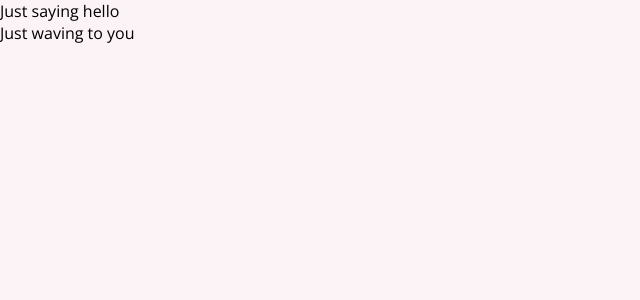
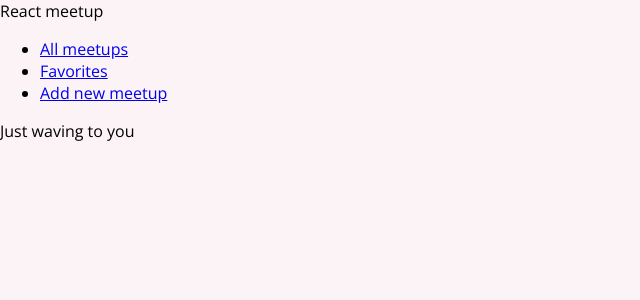
Before and after one commit to skywindzz/meetUpDemo, a React (Create React App) app: page /new-meetup in a window 1280 px wide. Shown: the top 300 px of the page, without its empty margins (0-640 px from the left). Built offline with nearby package versions, Linux system fonts and the light colour scheme.

Commit message:
5-25 adding links and nav

```diff
--- a/src/App.js
+++ b/src/App.js
@@ -1,14 +1,18 @@
-import { Route } from 'react-router-dom';
+import { Route, Switch } from 'react-router-dom';
 import AllMeetupsPage from "./pages/AllMeetups";
 import Favorites from "./pages/Favorites";
 import NewMeetup from "./pages/NewMeetup";
-
+import MainNavigation from './componenets/layout/MainNavigation';
 
 function App() {
-  return (
+  //Switch tells the differnt route only one of them will be displayed at the same time, if you don't do that the base path component and the other component path you call up will be display at the same time.
 
-    <div>
-      <Route path='/'>
+  //if you don't use exact on the home path, once switch function find the home path it will stop because it's the first on the list. If you want to stop that, you need to use exact on the home route so the function will keep on looking until it founds the exact name path.
+    return (
+      <div>
+      <MainNavigation />
+      <Switch>
+        <Route path='/' exact={ true }>
         <AllMeetupsPage />
       </Route>
 
@@ -19,6 +23,7 @@
       <Route path='/new-meetup'>
         <NewMeetup />
       </Route>
+      </Switch>
     </div>
   )
 }
--- /dev/null
+++ b/src/componenets/layout/MainNavigation.js
@@ -0,0 +1,25 @@
+import { Link } from 'react-router-dom';
+//why you need Link, if you use the usually javascript a href, it sends a request to the server and get the page yiour reuested, however since you've already load the whole app with react, you can use this Link tag to tell react to show the component when needed.
+
+function MainNavigation() {
+  return (
+    <header>
+      <div>React meetup</div>
+      <nav>
+        <ul>
+          <li>
+            <Link to='/'>All meetups</Link>
+          </li>
+          <li>
+            <Link to='/favorites'>Favorites</Link>
+          </li>
+          <li>
+            <Link to='/new-meetup'>Add new meetup</Link>
+          </li>
+        </ul>
+      </nav>
+    </header>
+  );
+}
+
+export default MainNavigation;
--- a/src/pages/NewMeetup.js
+++ b/src/pages/NewMeetup.js
@@ -1,7 +1,6 @@
 function NewMeetup() {
     return (
-        <div>Just waving to
-            you</div>
+        <div>Just waving to you</div>
     )
 }
 
```
